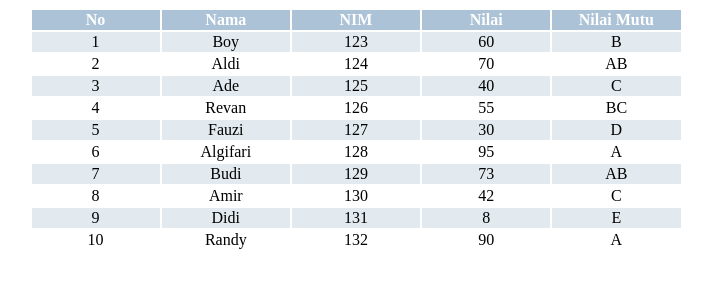
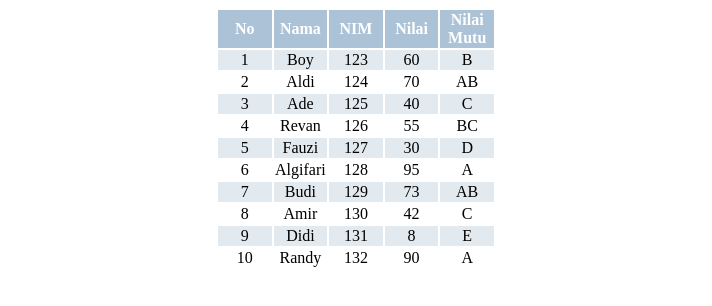
Before and after one commit to revanfz/Tugas-1-Individu, a plain HTML site: page index.html in a window 1280 px wide. Shown: the whole page, without its empty margins (284-996 px from the left). Drawn offline with Linux system fonts and the light colour scheme.

Commit message:
Edit CSS

```diff
--- a/styles.css
+++ b/styles.css
@@ -3,8 +3,8 @@
 }
 .container {
   margin: auto;
-  max-width: 653px;
-  max-height: 280px;
+  max-width: 280px;
+  max-height: 653px;
 }
 table {
   width: 100%;
```
